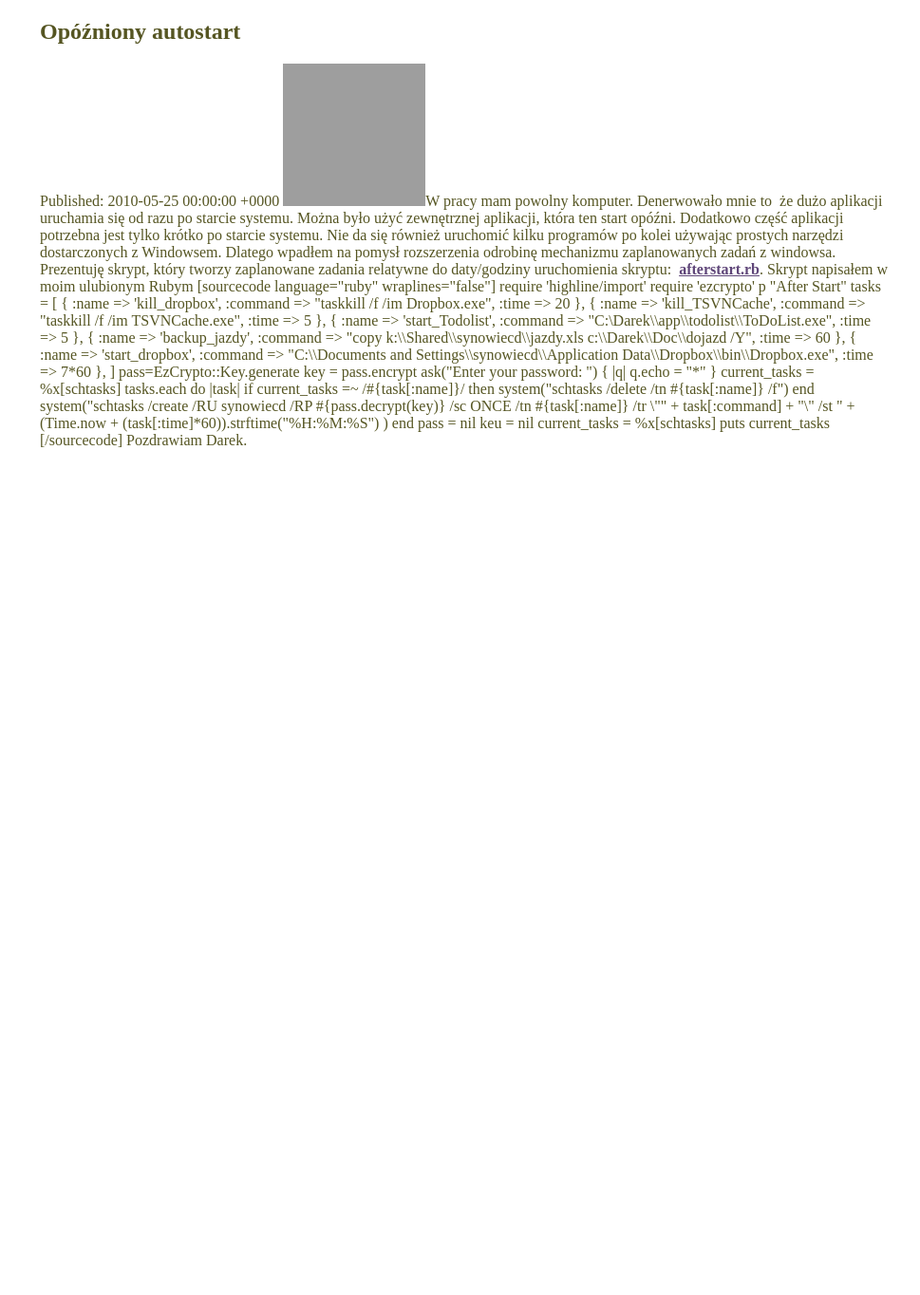
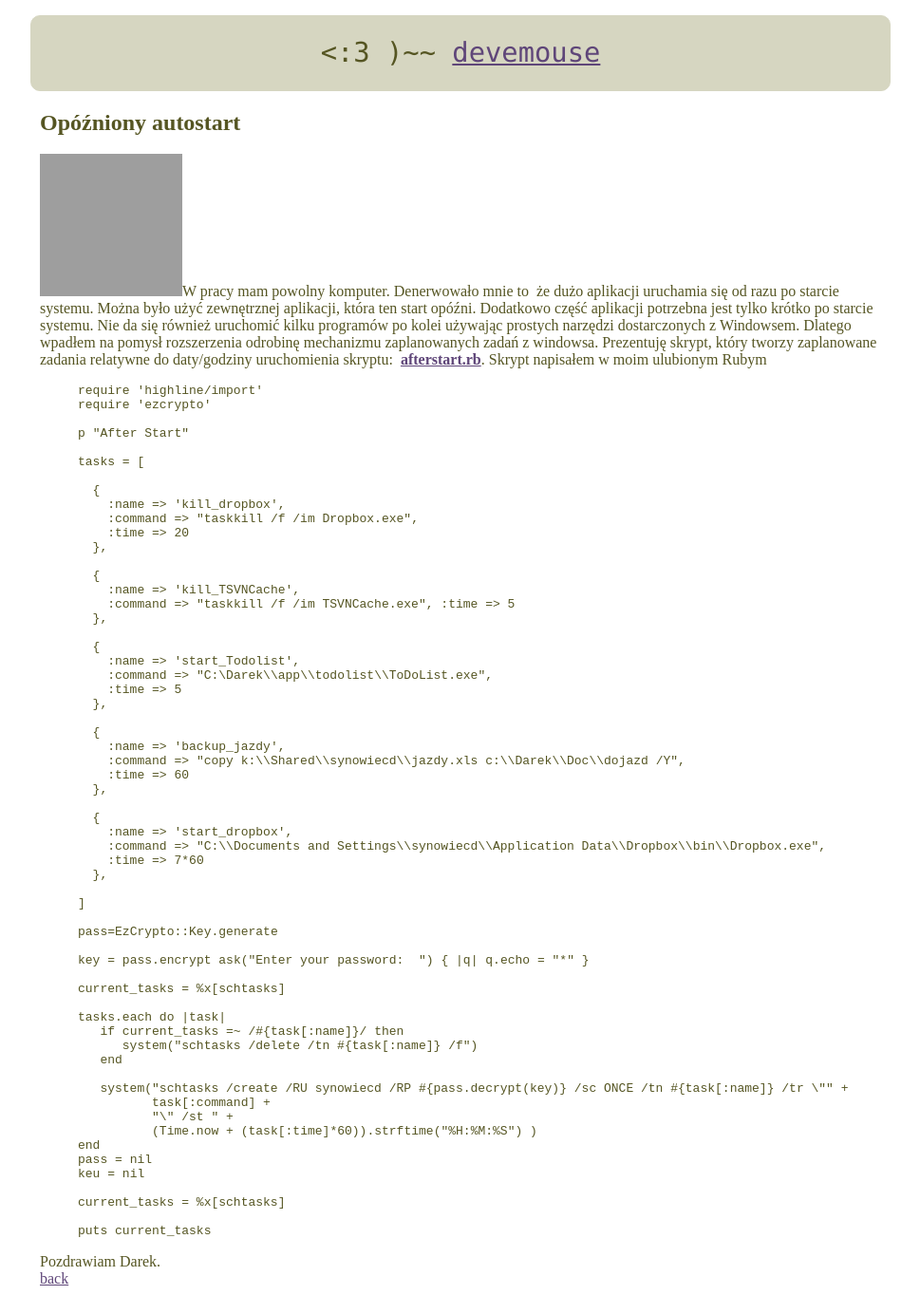
Before and after one commit to devemouse/devemouse.github.com, a Jekyll site: the page built from _posts/2010-05-25-opozniony-autostart.html, in a window 1280 px wide. Shown: the whole page at 95% size, without its empty margins (150-1119 px from the left). Built offline with Jekyll 4.4.1, drawn with Linux system fonts in a browser that asks for light colours; Markdown is read by kramdown in place of the engine named in the settings; before the commit the page ends 900 px from its top, so only the background shows below that; grey boxes are pictures that could not be loaded.

Commit message:
updated posts layout

```diff
--- a/_includes/header.html
+++ b/_includes/header.html
@@ -1,2 +1,4 @@
+<div class="header">
 <br/>
 <div class="title"><span class="mouse">&lt;:3 )~~ </span><a href="https://github.com/devemouse" class="title"> devemouse </a></div>
+</div>
--- a/_layouts/base.html
+++ b/_layouts/base.html
@@ -10,6 +10,7 @@
     <link rel="stylesheet" href="/css/screen.css" type="text/css" media="screen" />
   </head>
   <body>
+    {% include header.html %}
     <div id="container">
       {{ content }}
     </div>
--- a/_layouts/post.html
+++ b/_layouts/post.html
@@ -3,6 +3,8 @@ layout: base
 ---
       <div class="entry-content">
         <h2>{{ page.title }}</h2>
-        <span>Published: {{ page.date }}</span>
+        <!-- <span>Published: {{ page.date }}</span> -->
         {{ content }}
+        <br/>
+        <a href="index.html">back</a>
       </div>
--- a/_posts/2010-05-25-opozniony-autostart.html
+++ b/_posts/2010-05-25-opozniony-autostart.html
@@ -8,7 +8,7 @@ Prezentuję skrypt, który tworzy zaplanowane zadania relatywne do daty/godziny
 
 <!--more-->Skrypt napisałem w moim ulubionym Rubym
 
-[sourcecode language="ruby" wraplines="false"]
+{% highlight ruby %}
 require 'highline/import'
 require 'ezcrypto'
 
@@ -69,8 +69,7 @@ keu = nil
 current_tasks = %x[schtasks]
 
 puts current_tasks
-
-[/sourcecode]
+{% endhighlight %}
 
 Pozdrawiam
 Darek.
--- a/index.html
+++ b/index.html
@@ -2,7 +2,6 @@
 layout: base
 title: The Title of Your Web Site
 ---
-    {% include header.html %}
 
     <br/>
 
```
